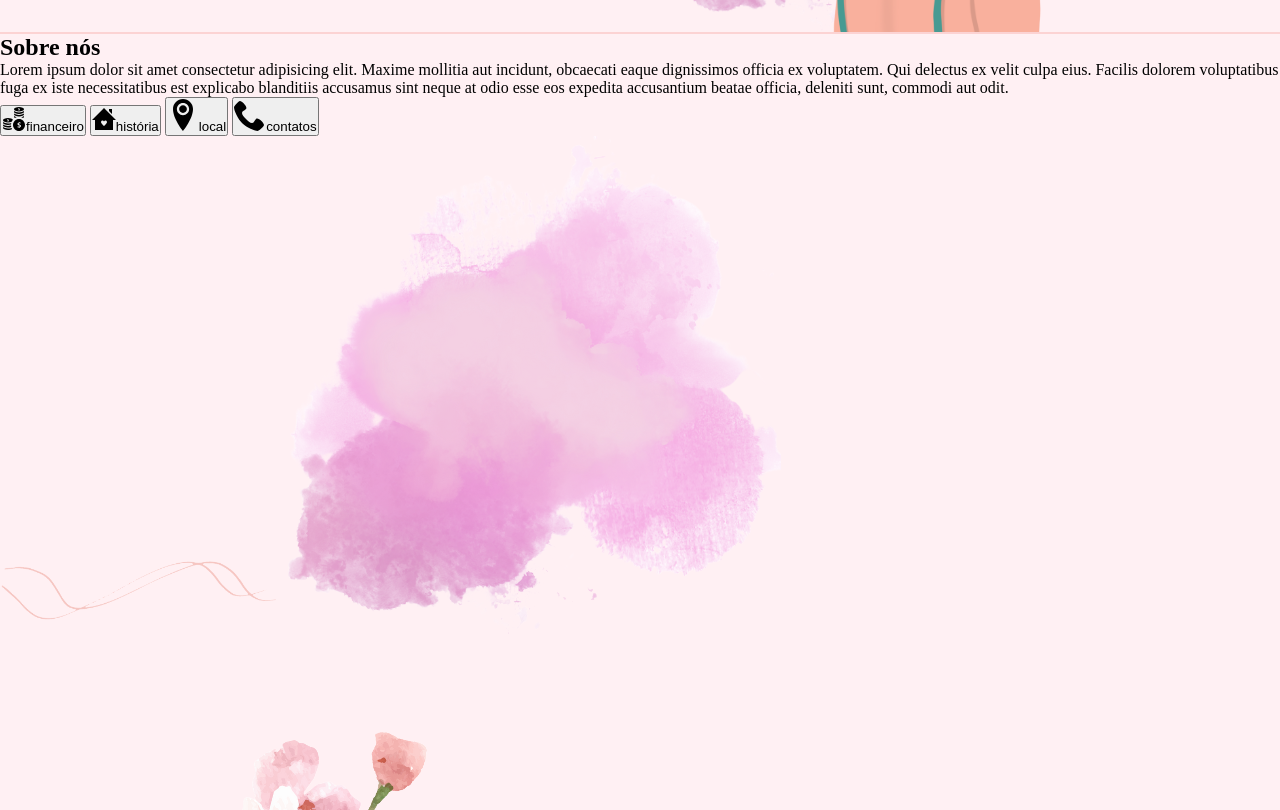
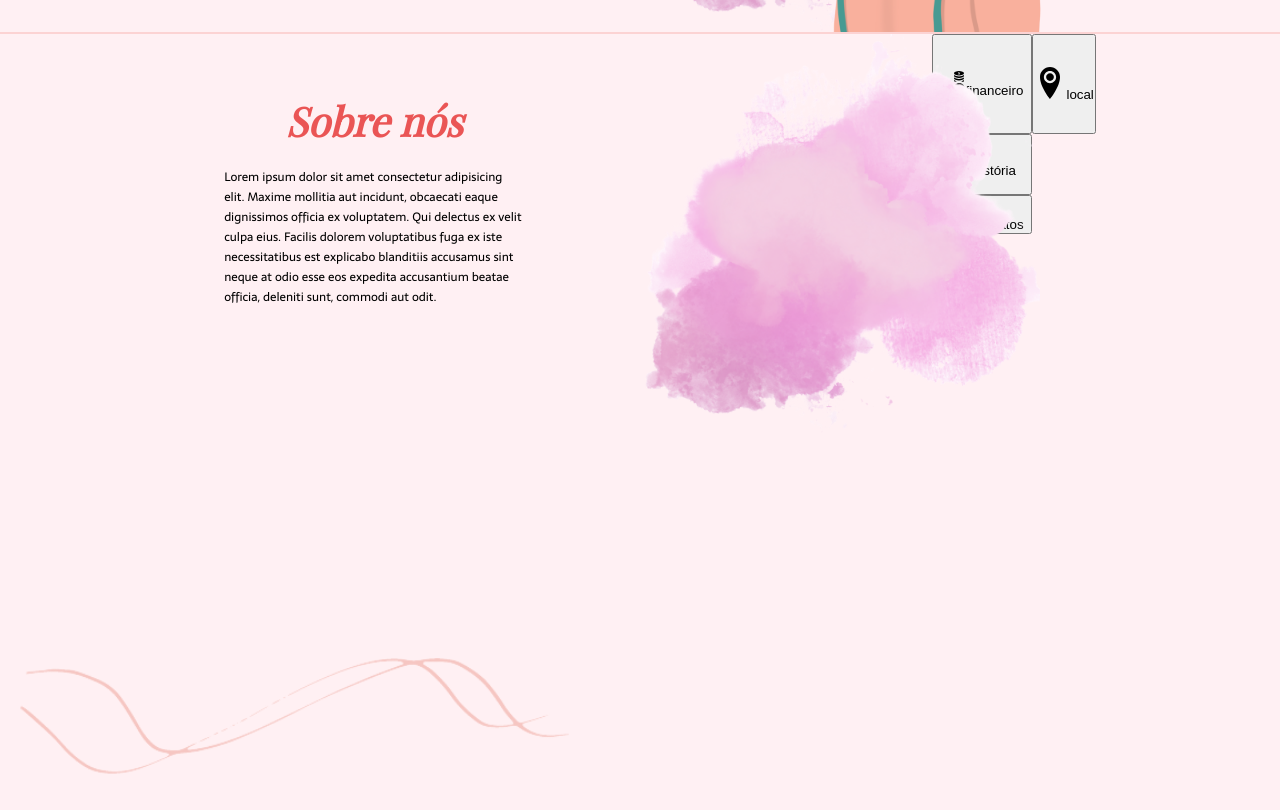
Before and after one commit to natmedeiros/HomePageFemme, a plain HTML site: page index.html in a window 1280 px wide. Shown: the part 700-1510 px from the top of the page. Drawn offline with nearby package versions, Linux system fonts and the light colour scheme; a web font is replaced by a local one.

Commit message:
Complemento 2

```diff
--- a/index.html
+++ b/index.html
@@ -65,7 +65,9 @@
             accusamus sint neque at odio esse eos expedita
             accusantium beatae officia, deleniti sunt, commodi
             aut odit.</p>
+            <img class="linha" src="imagens/Linha.png" alt="Imagem de uma linha rabiscada">
         </div>
+        <img class="fundo" src="imagens/Borrao.png" alt="Imagem de respingo de tinta">
         <div class="icones">
             <button class="financeiro">
                 <img class="moedas" src="icones/iconmonstr-coin-10.svg" alt="icone de moedas">financeiro
@@ -75,7 +77,7 @@
                 <img class="casa" src="icones/iconmonstr-home-10.svg" alt="Icone de uma casa">história
             </button>
 
-            <button class="local">
+            <button class="localizacao">
                 <img class="ponto" src="icones/location2.svg" alt="Icone ponto de local">local
             </button>
 
@@ -83,8 +85,6 @@
                 <img class="telefone" src="icones/phone.svg" alt="Icone de telefone">contatos
             </button>
         </div>
-        <img class="linha" src="imagens/Linha.png" alt="Imagem de uma linha rabiscada">
-        <img class="fundo" src="imagens/Borrao.png" alt="Imagem de respingo de tinta">
     </section>
     </main>
 
--- a/style.css
+++ b/style.css
@@ -69,7 +69,7 @@ body {
     background-repeat: no-repeat;
     background-position: 85%;
     background-color: #fcd3d3;
-    width: 150px;
+    width: 180px;
     height: 35px;
     border: none;
     outline: 0;
@@ -78,6 +78,7 @@ body {
     font-weight: 400;
     font-size: 15px;
     padding-left: 10px;
+    padding-right: 45px;
     color:#EA5555;
 }
 
@@ -119,6 +120,7 @@ input::placeholder {
     width: 30px;
     border-radius: 100px;
     margin-top: 20px;
+    cursor: pointer;
 }
 
 .primeiraParte > button:active {
@@ -150,7 +152,68 @@ input::placeholder {
     position: relative;
 }
 
+.conteudo-2 {
+    display: flex;
+    flex-direction: row;
+    align-items: flex-start;
+    justify-content: space-around;
+    font-family: 'Sarala', sans-serif;
+    font-size: 12px;
+}
+
+.texto > h1 {
+    font-family: 'Playfair Display', serif;
+    font-style: italic;
+    font-size: 40px;
+    color: #EA5555;
+    margin: 20px;
+}
+
+.texto {
+    display: flex;
+    flex-direction: column;
+    align-items: center;
+    width: 300px;
+    margin: 40px;
+}
+
+.texto > .linha {
+    margin-top: 300px;
+    margin-right: 160px;
+}
+
+.conteudo-2 > .fundo {
+    display: block;
+    height: 400px;
+    position: absolute;
+    margin-left: 400px;
+}
+
+.financeiro {
+    grid-area: financeiro;
+}
+
+.historia {
+    grid-area: historia;
+}
+
+.local {
+    grid-area: localizacao;
+}
+
+.contatos {
+    grid-area: contatos;
+}
+
+.icones {
+    display: grid;
+    height: 200px;
+    grid-template-columns: 100px 1fr;
+    grid-template-rows: 100px 1fr;
+    grid-template-areas: 'financeiro' 'historia' 'localizacao' 'contatos';
+}
+
 .linha {
-    height: 100px;
+    height: 200px;
     margin: 0;
 }
```
